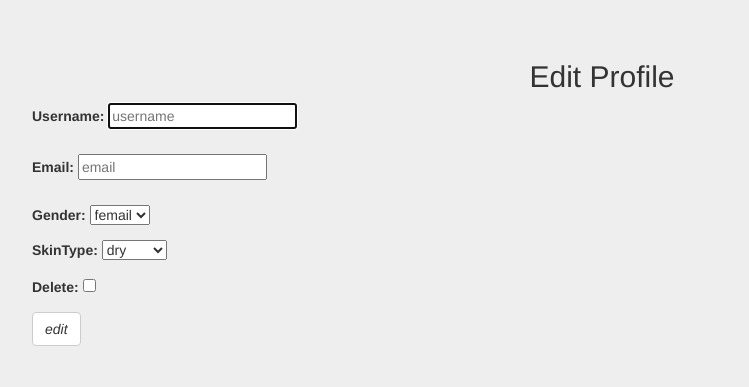
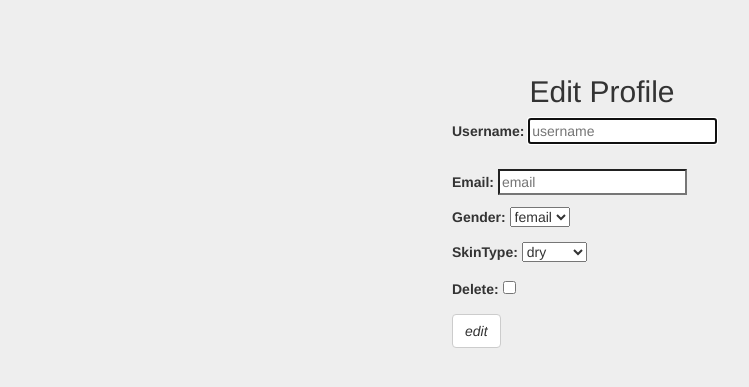
Before and after one commit to Winton1992/SkinHealth, a Django app: page /registration/profile/edit/ in a window 1280 px wide. Shown: the top 387 px of the page, without its empty margins (38-787 px from the left). Run offline with Django 3.2, Linux system fonts and the light colour scheme; the visitor is signed in with stand-in values (Sample User, id 1); data comes from the database, SQL or seed files in the repository; some libraries are stand-ins or nearby versions.

Commit message:
change the template of profile edit

```diff
--- a/registration/templates/update_user.html
+++ b/registration/templates/update_user.html
@@ -25,7 +25,7 @@
 </head>
 <body>
 <div class="container">
- <form class="form-group-lg" role="form" action="" method="post" enctype="multipart/form-data">
+ <form class="form-signin" role="form" action="" method="post" enctype="multipart/form-data">
           {% csrf_token %}
           <h2 class="text-center">Edit Profile</h2>
          <tr><th><label>Username:</label></th>
```
